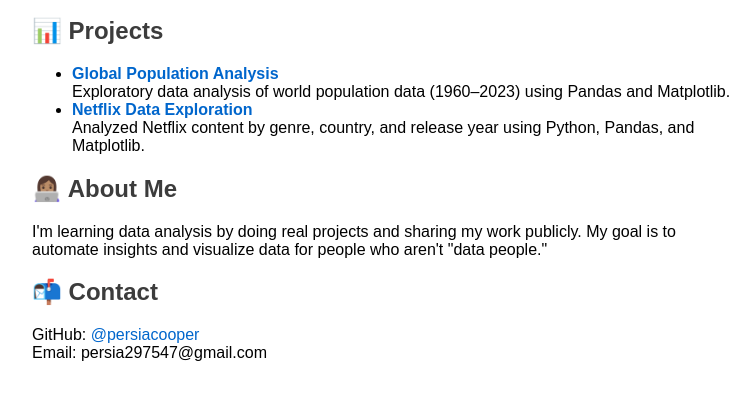
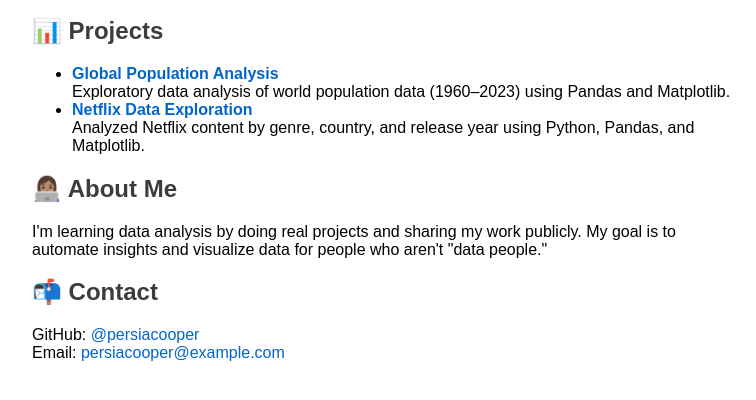
Before and after one commit to persiacooper/persiacooper.github.io, a plain HTML site: page index.html in a window 1280 px wide. Shown: the part 152-552 px from the top of the page, without its empty margins (258-1014 px from the left). Drawn offline with Linux system fonts and the light colour scheme.

Commit message:
Update index.html

```diff
--- a/index.html
+++ b/index.html
@@ -34,7 +34,8 @@
   <h2>📬 Contact</h2>
   <p>
     GitHub: <a href="https://github.com/persiacooper">@persiacooper</a><br/>
-    Email: persia297547@gmail.com
+    Email: <a href="mailto:persiacooper@example.com">persiacooper@example.com</a>
+
   </p>
 </body>
 </html>
```
